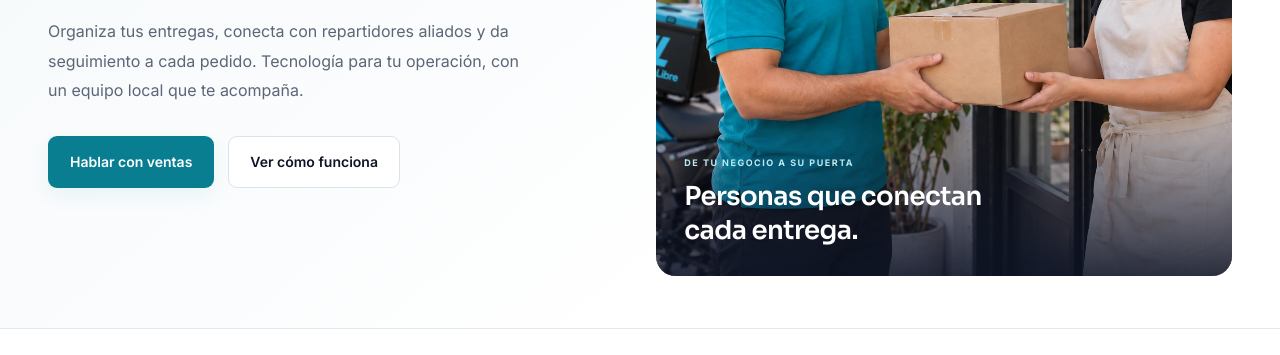
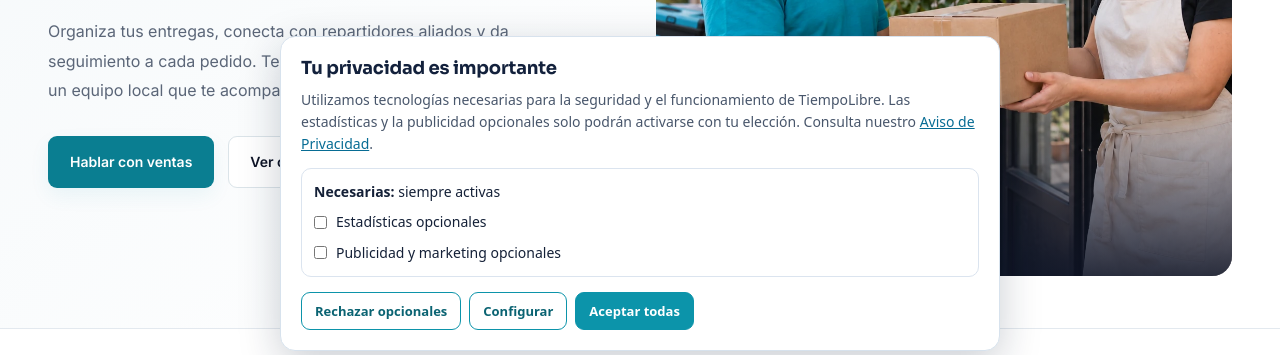
Before and after one commit to fabiannapoles1309/tiempolibre-landing, a plain HTML site: page index.html in a window 1280 px wide. Shown: the part 437-792 px from the top of the page. Drawn offline with Linux system fonts and the light colour scheme.

Commit message:
feat(privacy): show cookie choices on index.html

```diff
--- a/index.html
+++ b/index.html
@@ -1053,5 +1053,6 @@
   document.addEventListener('keydown',e => { if(e.key === 'Escape' && button.getAttribute('aria-expanded') === 'true'){close();button.focus();} });
 })();
 </script>
+<script defer src="cookies.js"></script>
 </body>
 </html>
```
